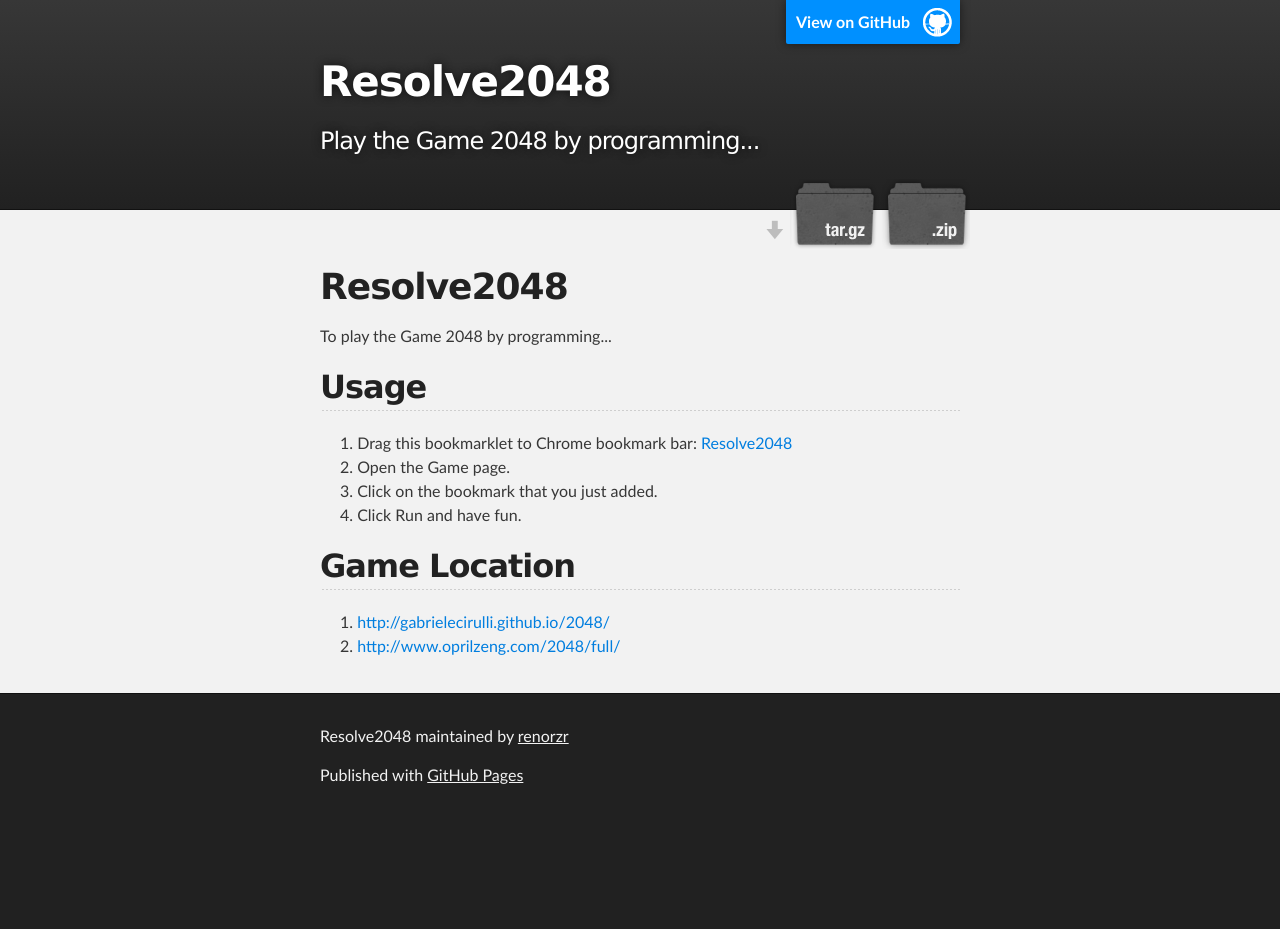
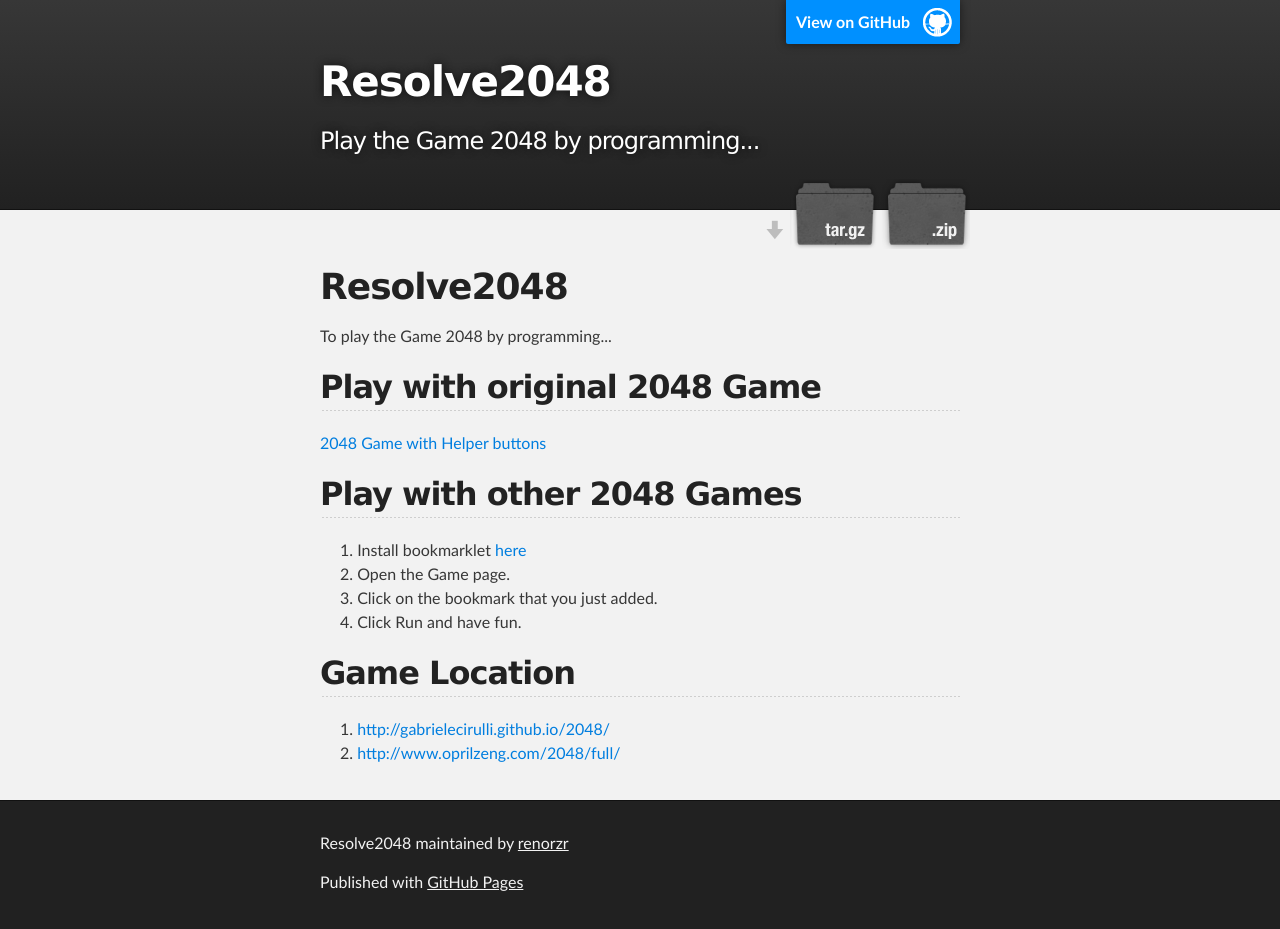
Before and after one commit to renorzr/resolve2048, a plain HTML site: page index.html in a window 1280 px wide. Before the commit the page ends 822 px from the top, so only its background shows below. Drawn offline with Linux system fonts and the light colour scheme.

```diff
--- a/index.html
+++ b/index.html
@@ -37,10 +37,16 @@
 <p>To play the Game 2048 by programming...</p>
 
 <h2>
-<a name="usage" class="anchor" href="#usage"><span class="octicon octicon-link"></span></a>Usage</h2>
+<a name="play-with-original-2048-game" class="anchor" href="#play-with-original-2048-game"><span class="octicon octicon-link"></span></a>Play with original 2048 Game</h2>
+
+<p><a href="http://renorzr.github.io/resolve2048/2048.htm">2048 Game with Helper buttons</a></p>
+
+<h2>
+<a name="play-with-other-2048-games" class="anchor" href="#play-with-other-2048-games"><span class="octicon octicon-link"></span></a>Play with other 2048 Games</h2>
 
 <ol>
-<li>Drag this bookmarklet to Chrome bookmark bar: <a href='javascript:var e=document.createElement("script"); e.setAttribute("src", "https://github.com/renorzr/resolve2048/raw/gh-pages/resolve2048.js"); document.body.appendChild(e);'>Resolve2048</a></li>
+<li>Install bookmarklet <a href="http://renorzr.github.io/resolve2048/2048.htm">here</a>
+</li>
 <li>Open the Game page.</li>
 <li>Click on the bookmark that you just added.</li>
 <li>Click Run and have fun.</li>
--- a/params.json
+++ b/params.json
@@ -1 +1 @@
-{"name":"Resolve2048","tagline":"Play the Game 2048 by programming...","body":"Resolve2048\r\n===========\r\n\r\nTo play the Game 2048 by programming...\r\n\r\nUsage\r\n-----\r\n\r\n1. Drag [this link](https://github.com/renorzr/resolve2048/raw/master/resolve2048.js) to Chrome bookmark bar.\r\n2. Open the Game page.\r\n3. Click on the bookmark that you just added.\r\n4. Click Run and have fun.\r\n\r\nGame Location\r\n-------------\r\n1. http://gabrielecirulli.github.io/2048/\r\n2. http://www.oprilzeng.com/2048/full/\r\n","google":"","note":"Don't delete this file! It's used internally to help with page regeneration."}
+{"name":"Resolve2048","tagline":"Play the Game 2048 by programming...","body":"Resolve2048\r\n===========\r\n\r\nTo play the Game 2048 by programming...\r\n\r\n\r\nPlay with original 2048 Game\r\n----------------------------\r\n[2048 Game with Helper buttons](http://renorzr.github.io/resolve2048/2048.htm)\r\n\r\n\r\nPlay with other 2048 Games\r\n--------------------------\r\n1. Install bookmarklet [here](http://renorzr.github.io/resolve2048/2048.htm)\r\n2. Open the Game page.\r\n3. Click on the bookmark that you just added.\r\n4. Click Run and have fun.\r\n\r\nGame Location\r\n-------------\r\n1. http://gabrielecirulli.github.io/2048/\r\n2. http://www.oprilzeng.com/2048/full/\r\n","google":"","note":"Don't delete this file! It's used internally to help with page regeneration."}
```
